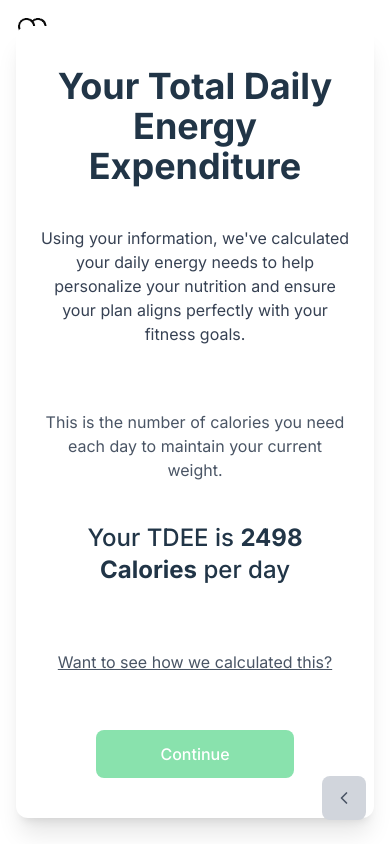
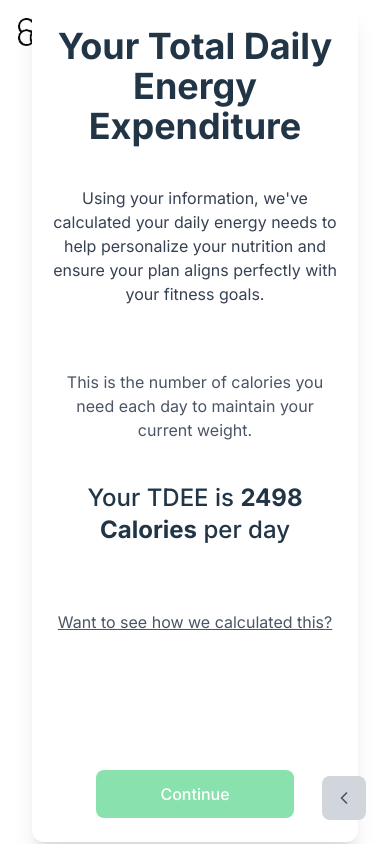
Before and after one commit to sandeepaMallawarachchi/fitbite, a React (Vite) app in the folder client/: page /YourTDEE in a window 390 px wide. Built offline with nearby package versions, Linux system fonts and the light colour scheme.

Commit message:
update YourTDEE component layout and styling for improved responsiveness

```diff
--- a/client/src/components/YourTDEE.tsx
+++ b/client/src/components/YourTDEE.tsx
@@ -26,7 +26,7 @@ export default function YourTDEE() {
       </div>
 
       {/* Card */}
-      <div className="z-10 bg-white rounded-xl shadow-xl max-w-3xl w-full mx-4 sm:mx-8 px-6 py-10 text-center space-y-6">
+      <div className="z-10 bg-white rounded-xl shadow-xl max-w-5xl w-full mx-8 sm:mx-8 md:mx-24 lg:px-18 px-4  md:px-6  py-6 space-y-6">
          <div className="max-w-2xl mx-auto space-y-10">
           <h1 className="text-4xl font-bold text-center">
             Your Total Daily Energy Expenditure
@@ -54,7 +54,7 @@ export default function YourTDEE() {
               Want to see how we calculated this?
             </a>
           </div>
-          <div className="flex justify-center pt-4">
+          <div className="flex justify-center pt-24">
             <button className="bg-[#89E2AD] hover:bg-[#78d49e] text-white font-medium px-16 py-3 rounded-lg transition-colors">
               Continue
             </button>
```
